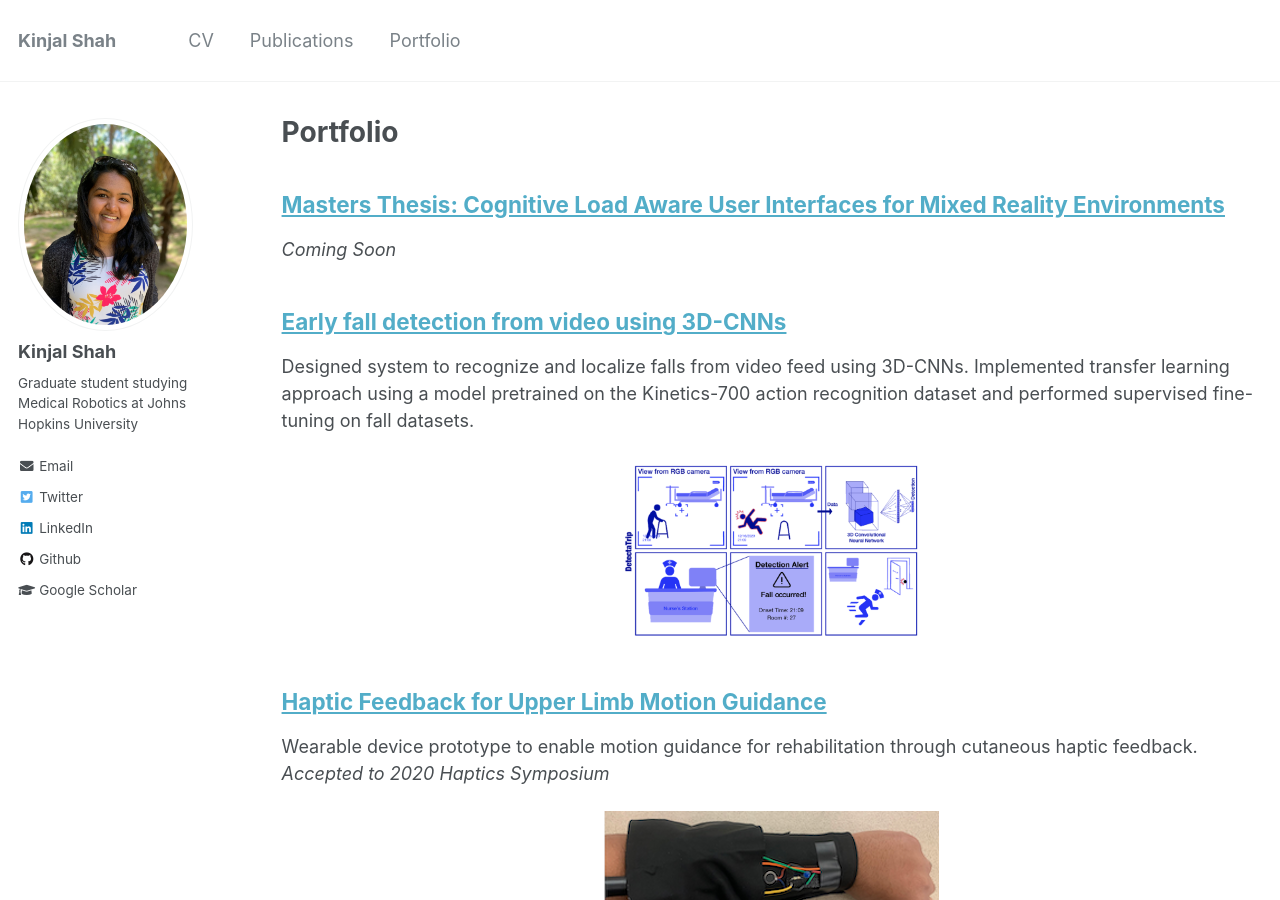
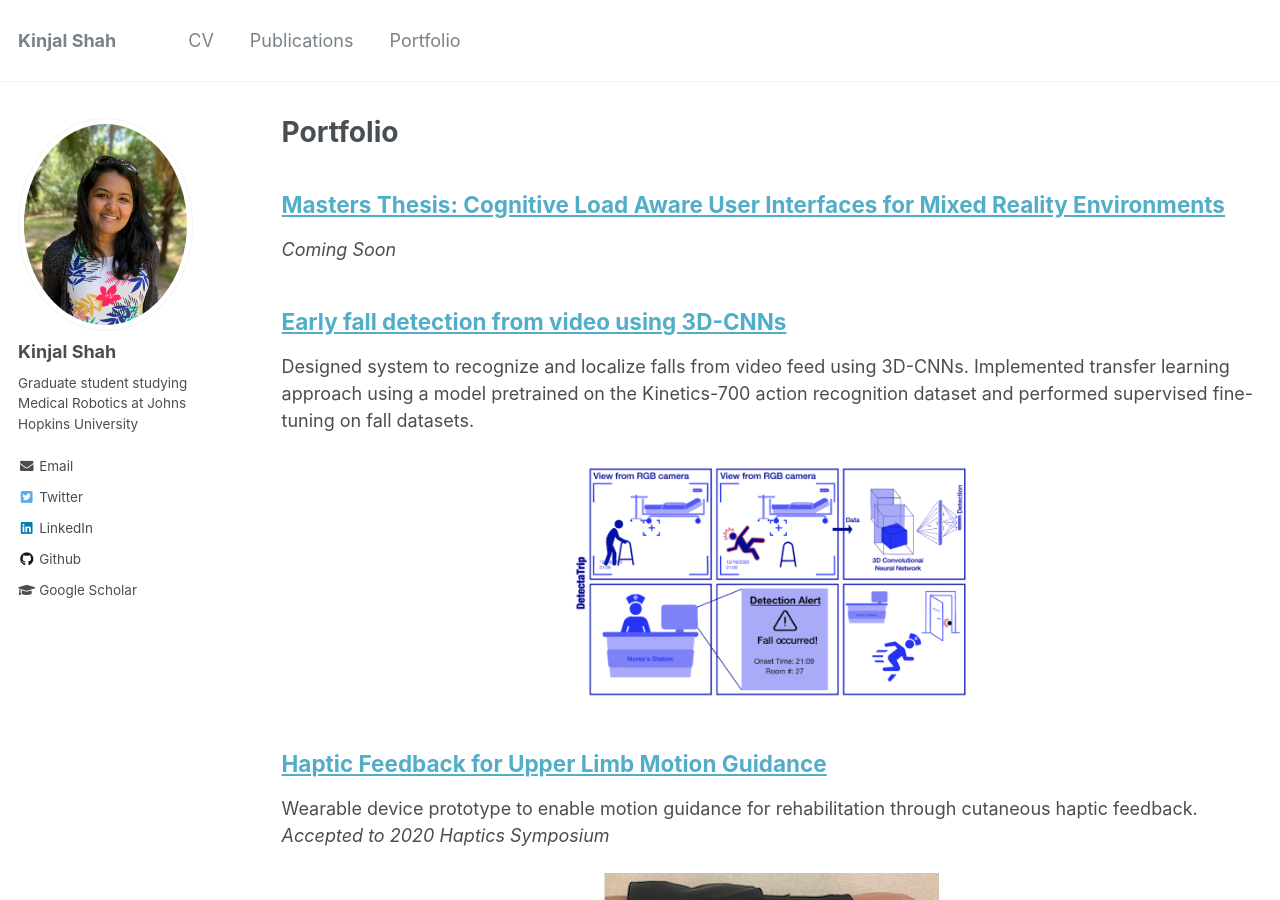
Before and after one commit to kinjmshah/kinjmshah.github.io, a Jekyll site: the page built from _pages/portfolio.md, in a window 1280 px wide and 900 px high. Built offline with Jekyll 4.4.1, drawn with Linux system fonts in a browser that asks for light colours.

Commit message:
Update portfolio.md

```diff
--- a/_pages/portfolio.md
+++ b/_pages/portfolio.md
@@ -13,7 +13,7 @@ author_profile: true
 Designed system to recognize and localize falls from video feed using 3D-CNNs. Implemented transfer learning approach using a model pretrained on the Kinetics-700 action recognition dataset and performed supervised fine-tuning on fall datasets.
 
 <div align="center">
-  <img src='/images/dl2020/dl2020_storyBoard.png' width="300px"/>
+  <img src='/images/dl2020/dl2020_storyBoard.png' width="400px"/>
 </div>
 
 ## [Haptic Feedback for Upper Limb Motion Guidance](/portfolio/hapticGuidance)
```
